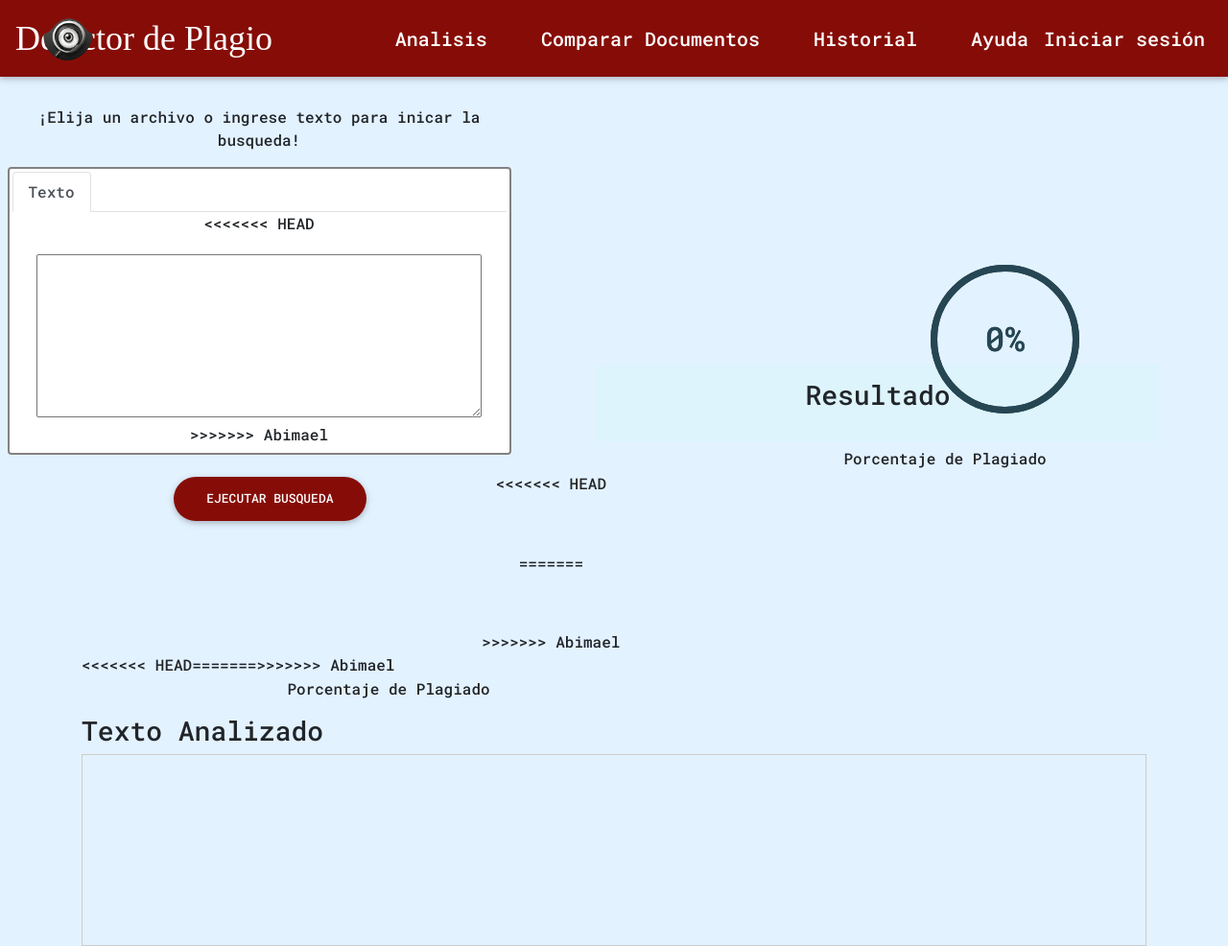
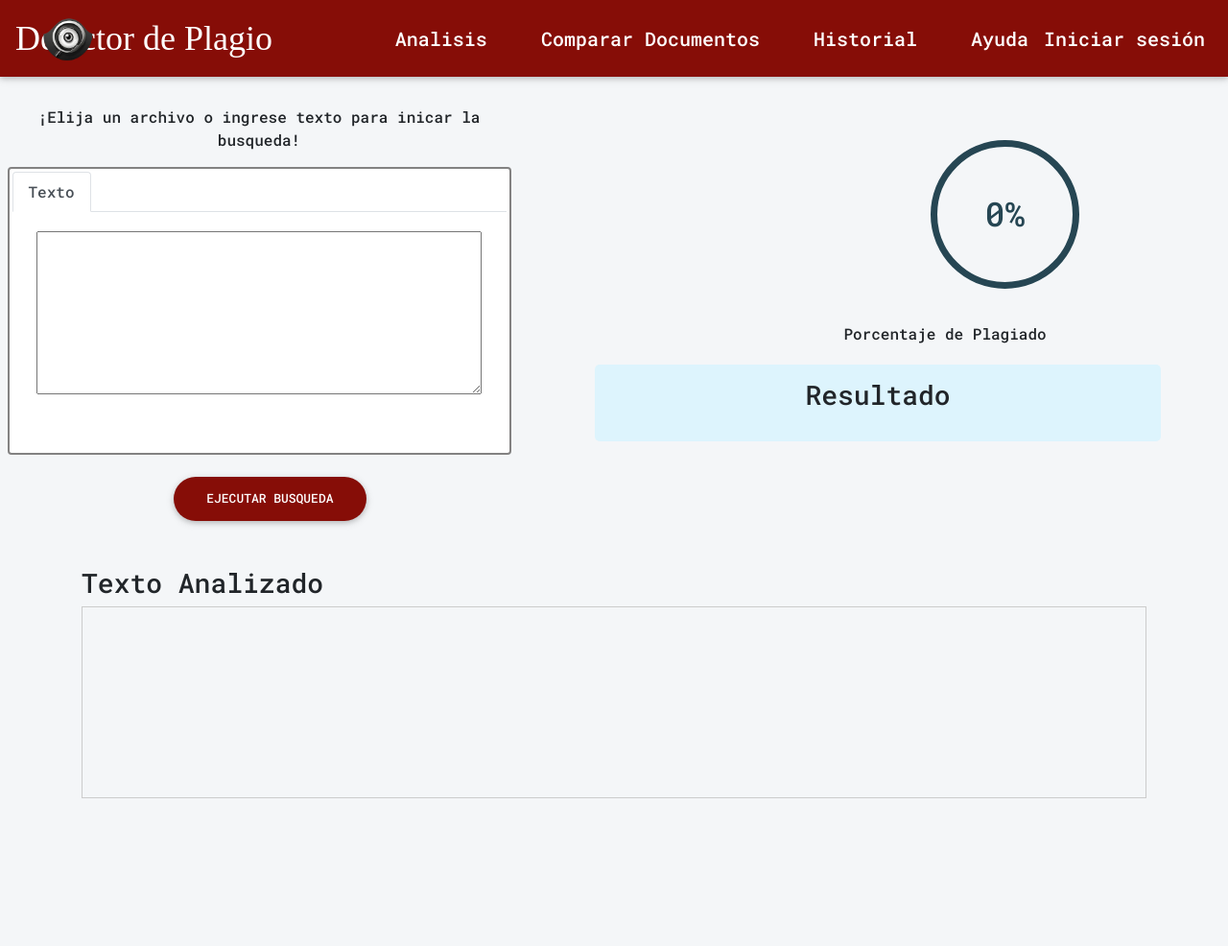
Before and after one commit to FernadezLinaresEsauAbimael/PlagioPlagio, a Django app: page /test/ in a window 1280 px wide. Shown: the whole page at 96% size. After the commit the page ends 832 px from the top, so only its background shows below. Run offline with Django 3.2, Linux system fonts and the light colour scheme; some libraries are stand-ins or nearby versions; some web fonts are replaced.

Commit message:
Cambios en el index

```diff
--- a/plagiarismchecker/templates/pc/index.html
+++ b/plagiarismchecker/templates/pc/index.html
@@ -24,11 +24,7 @@
   <link href="{% static 'pc/styles.css' %}" rel="stylesheet" type="text/css">
   <style>
     body {
-<<<<<<< HEAD
-      background-color: rgb(227, 242, 255);
-=======
       background-color: rgb(244, 246, 248);
->>>>>>> Abimael
     }
   </style>
 
@@ -93,38 +89,17 @@
         </ul>
         <div class="tab-content" id="myTabContent">
           <div class="tab-pane fade show active" id="text-input-ws" role="tabpanel" aria-labelledby="text-tab">
-<<<<<<< HEAD
-
-            <form id="form1-ws" action="/test/" method="POST">
-              {% csrf_token %}
-              <textarea id="text-1" name="q" required></textarea>
-            </form>
-
-          </div>
-
-          <div class="tab-pane fade" id="file-input-ws" role="tabpanel" aria-labelledby="file-tab">
-            <form id="form2-ws" action="/filetest/" enctype="multipart/form-data" method="POST">
-              {% csrf_token %}
-              <input id="id_docfile" required type="file" name="docfile" />
-            </form>
-=======
             <form id="form1-ws" action="/test/" method="POST">
               {% csrf_token %}
               <textarea id="text-1" name="q" required>{{ text }}</textarea>
             </form>
           </div>
->>>>>>> Abimael
 
         </div>
       </div>
       <div class="col-md-9">
         <button type="submit" form="form1-ws" id="submit-button-1" class="btn">Ejecutar busqueda</button>
-<<<<<<< HEAD
-        <button type="submit" form="form2-ws" id="submit-button-2" class="btn submit-button-2">Ejecutar
-          busqueda</button>
-=======
         <button type="submit" form="form2-ws" id="submit-button-2" class="btn">Ejecutar busqueda</button>
->>>>>>> Abimael
       </div>
     </div>
 
@@ -137,13 +112,6 @@
             <li>{{ links }}</li>
             {% endfor %}
         </div>
-<<<<<<< HEAD
-
-        <div class="col-md-6 result-2" style="text-align: center; align-items: center;">
-          <p class="output-per-tot">{{ percent }}%</p>
-          <p>Porcentaje de Plagiado</p>
-        </div>
-=======
 
         <div class="col-md-6 result-2" style="text-align: center; align-items: center;">
           <p class="output-per-tot">{{ percent }}%</p>
@@ -152,7 +120,6 @@
           </div>
         </div>
 
->>>>>>> Abimael
       </div>
     </div>
 
```
